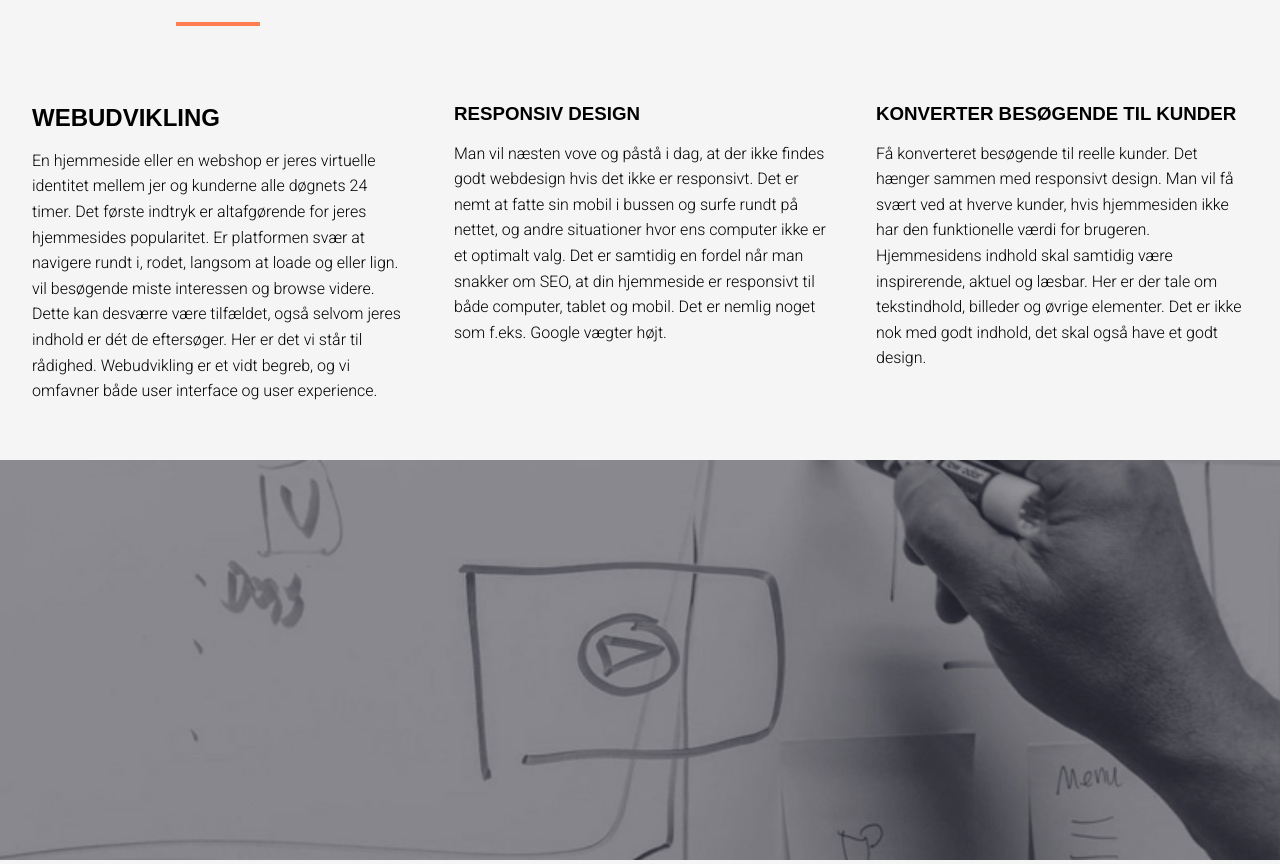
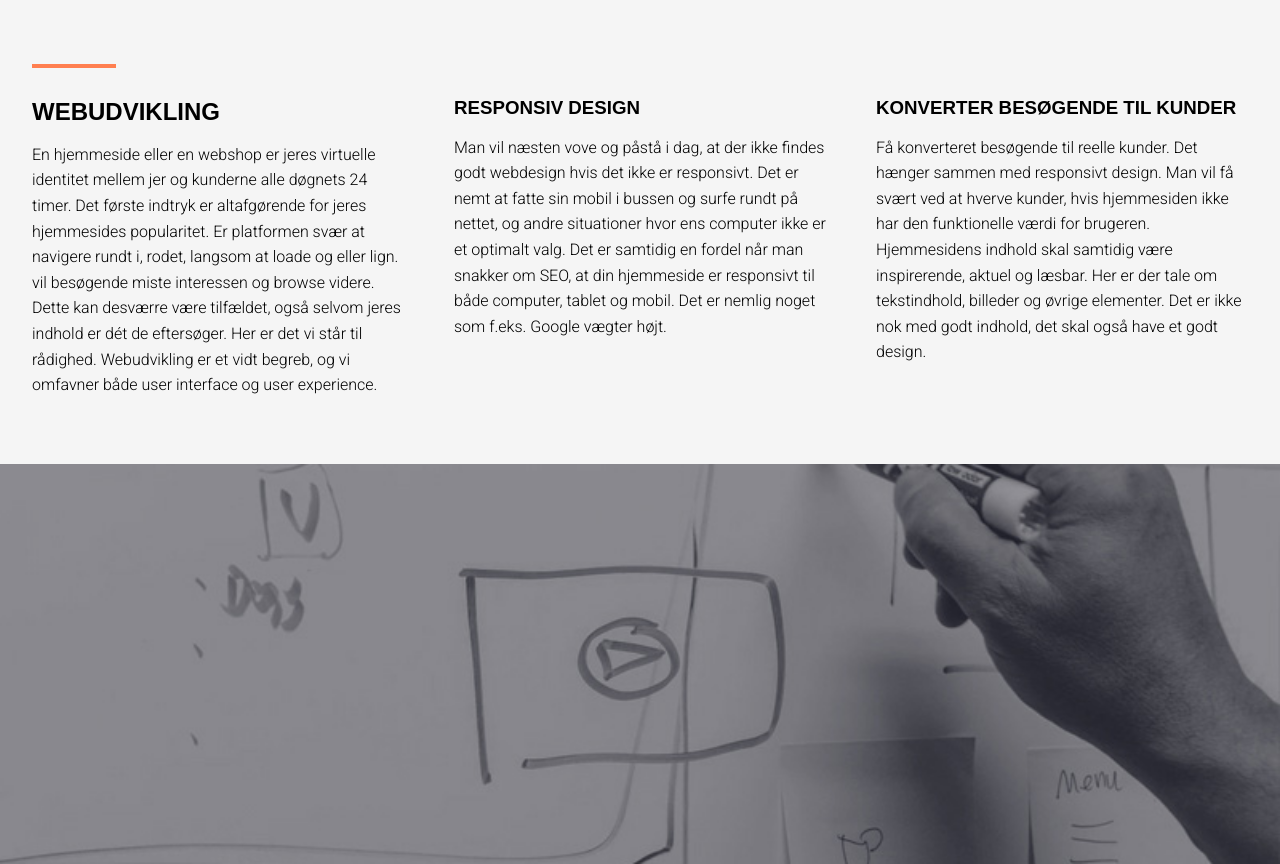
Before and after one commit to mathiasjor911/Opgave-5--Hjemmeside-til-egen-virksomhed, a website: page ydelser.html in a window 1280 px wide. Shown: the part 462-1326 px from the top of the page. Drawn offline with nearby package versions, Linux system fonts and the light colour scheme; a web font is replaced by a local one.

Commit message:
Stylet hr og tilpasset margin og padding i sectionerne.

```diff
--- a/css/style.scss
+++ b/css/style.scss
@@ -38,6 +38,7 @@ svg{
 hr{
     width: 80px;
     border: 2px solid $orange;
+    background: $orange;
 }
 /* Navbar / Intro Section */
 .navbar{
@@ -264,6 +265,9 @@ hr{
 /* Ydelser - Stephanie */
 .webudvikling, .markedsføring, .hosting {
   .wrapper {
+    hr {
+      margin: 0;
+    }
     .segment {
       p {
         margin-bottom: 40px;
@@ -275,14 +279,20 @@ hr{
     background: url("../img/udvikling.jpg") center center;
     background-size: cover;
     height: 340px;
-    margin-bottom: 25px;
+    margin-bottom: 30px;
   }
 
   .image-analyse {
     background: url("../img/analyse.jpg")  center center;
     background-size: cover;
     height: 340px;
-    margin-bottom: 25px;
+    margin-bottom: 30px;
+  }
+}
+
+.webudvikling {
+  .wrapper {
+    padding-top: 3rem;
   }
 }
 
@@ -291,18 +301,35 @@ hr{
         .wrapper {
           display: grid;
           grid-template-columns: repeat(3, 1fr);
-            grid-gap: 50px;
+          grid-column-gap: 50px;
+          margin: 50px 0;
+
+          hr {
+            margin-bottom: 10px;
+          }
 
             .segment {
                 grid-column: (1);
+
+              p {
+                margin-bottom: 0;
+              }
             }
 
             .segment:nth-of-type(2) {
                 grid-column: (2);
+
+              p {
+                margin-bottom: 0;
+              }
             }
 
             .segment:nth-of-type(3) {
                 grid-column: (3);
+
+              p {
+                margin-bottom: 0;
+              }
             }
         }
 
@@ -310,18 +337,23 @@ hr{
         background: url("../img/udvikling.jpg") center center;
         background-size: cover;
         height: 400px;
-        margin-bottom: 25px;
+        margin-bottom: 35px;
       }
 
       .image-analyse {
         background: url("../img/analyse.jpg")  center -350px;
         background-size: cover;
         height: 400px;
-        margin-bottom: 25px;
+        margin-bottom: 35px;
+      }
+    }
+
+  .webudvikling {
+    .wrapper {
+      padding-top: 1rem;
     }
   }
 }
-
 
 
 
```
Also changed, not shown: css/style.css. Lines whose indentation alone changed are shown as unchanged.
